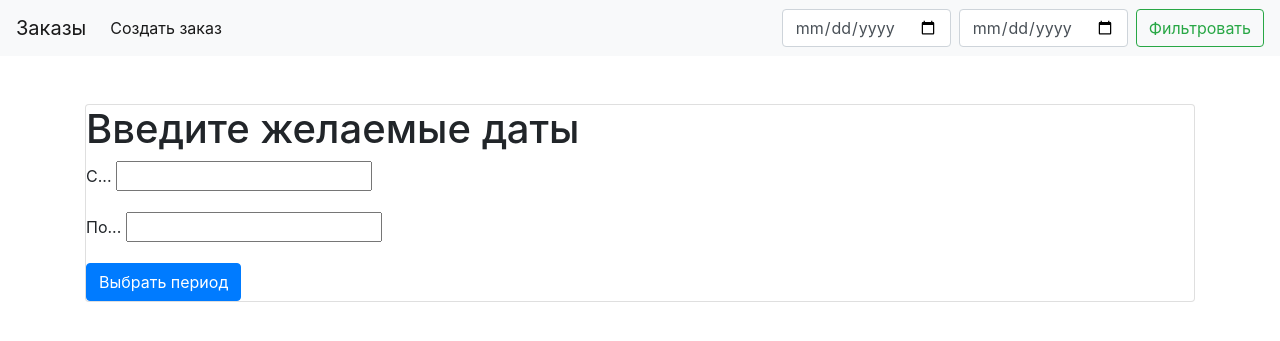
After one commit to SportsterSquadRus/ecom, a Django app: template order/templates/order/filter_form.html in a window 1280 px wide. The commit adds this page. Shown: the top 341 px of the page. Run offline with Django 3.2, Linux system fonts and the light colour scheme; the template is opened without the code that fills it: values that come from a table or form of the project are taken from there, others are empty.

Commit message:
filter works

```diff
--- a/order/forms.py
+++ b/order/forms.py
@@ -15,7 +15,7 @@ class OrderForm(forms.ModelForm):
         widgets = {
             'comment': forms.TextInput(attrs={'class': 'form-control'}),
             'amount': forms.TextInput(attrs={'class': 'form-control'}),
-            'date': forms.DateInput(attrs={'class': 'form-control'}),
+            'date': forms.DateInput(attrs={'class': 'form-control', 'type': 'date'}),
         }
 
     def clean_amount(self):
@@ -23,3 +23,8 @@ class OrderForm(forms.ModelForm):
             raise forms.ValidationError(
                 "Введите значение.")
         return self.cleaned_data['amount']
+
+
+class FilterForm(forms.Form):
+    date_left = forms.DateField(label='С...')
+    date_right = forms.DateField(label='По...')
--- /dev/null
+++ b/order/templates/order/filter_form.html
@@ -0,0 +1,13 @@
+{% extends 'base.html' %}
+
+
+{% block content %}
+<h1>Введите желаемые даты</h1>
+
+
+<form action="{% url 'filter_form_url' %}" method="POST">
+    {% csrf_token %}
+    {{ form.as_p }}
+    <button type="submit" class="btn btn-primary">Выбрать период</button>
+</form>
+{% endblock content %}
--- a/order/urls.py
+++ b/order/urls.py
@@ -6,5 +6,6 @@ urlpatterns = [
     path('list/', views.OrdersListView.as_view(), name='order_list_url'),
     path('create/', views.OrderCreateView.as_view(), name='order_create_url'),
     path('detail/<int:pk>/', views.OrderDetailView.as_view(),name='order_detail_url'),
-    path('update/<int:pk>/', views.OrderUpdateView.as_view(),name='order_update_url')
+    path('update/<int:pk>/', views.OrderUpdateView.as_view(),name='order_update_url'),
+    path('filter/', views.FilterFormView.as_view(), name='filter_form_url')
 ]
--- a/templates/base.html
+++ b/templates/base.html
@@ -21,9 +21,16 @@
         <div class="collapse navbar-collapse" id="navbarSupportedContent">
             <ul class="navbar-nav mr-auto">
                 <li class="nav-item active">
-                    <a class="nav-link" href="{% url 'order_create_url' %}">Создать заказ<span class="sr-only">(current)</span></a>
+                    <a class="nav-link" href="{% url 'order_create_url' %}">Создать заказ<span
+                            class="sr-only">(current)</span></a>
                 </li>
             </ul>
+
+            <form action="{% url 'filter_form_url' %}" method="GET" class="form-inline my-2 my-lg-0">
+                <input class="form-control mr-sm-2" type="date" name="start" aria-label="Search">
+                <input class="form-control mr-sm-2" type="date" name="stop" aria-label="Search">
+                <button class="btn btn-outline-success my-2 my-sm-0" type="submit">Фильтровать</button>
+            </form>
 
         </div>
     </nav>
```
Also changed, not shown: order/views.py (+24 -2 lines), order/migrations/0001_initial.py, order/migrations/0002_auto_20201201_1109.py (deleted).
